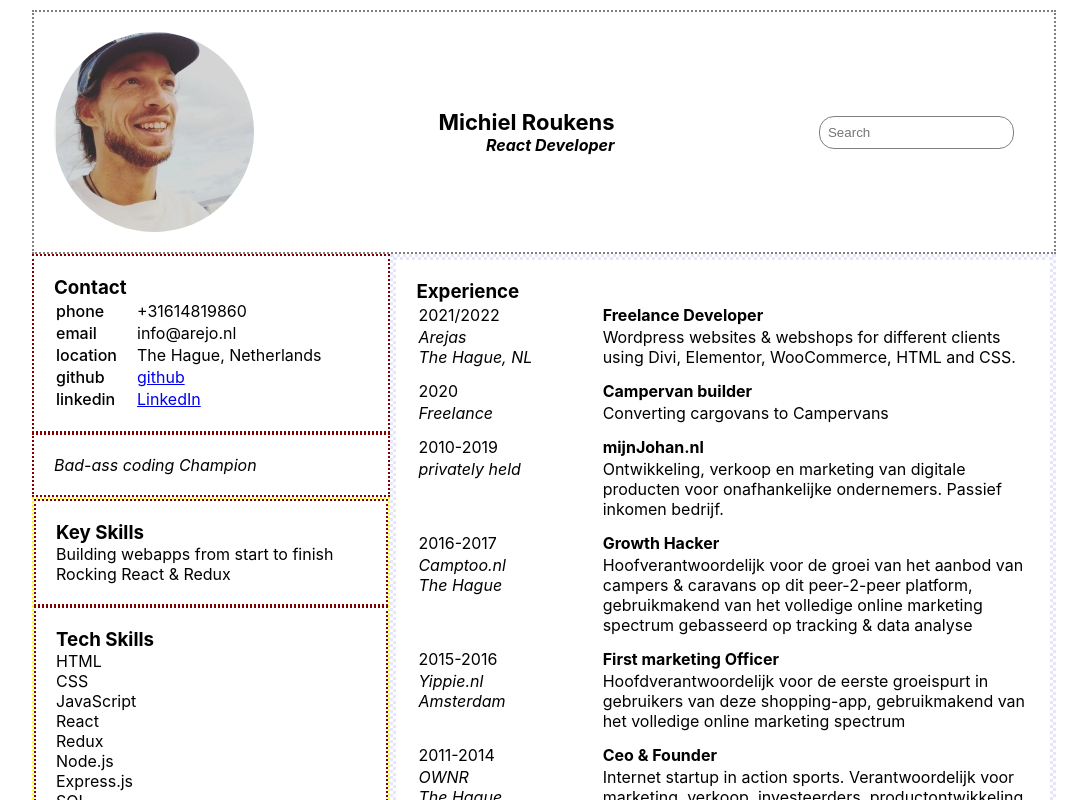
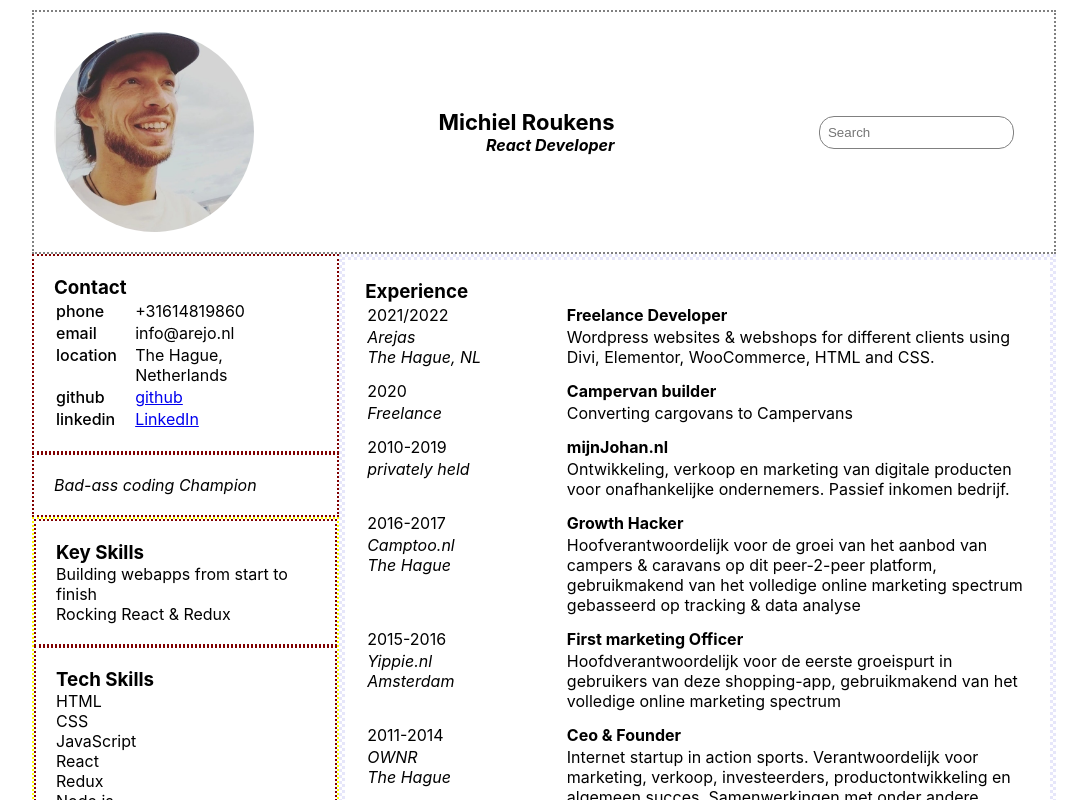
Before and after one commit to arejasverduras/resume, a React (Create React App) app: page / in a window 1280 px wide. Shown: the top 800 px of the page, without its empty margins (96-1183 px from the left). Built offline with nearby package versions, Linux system fonts and the light colour scheme.

Commit message:
try using transition effect

```diff
--- a/src/App.css
+++ b/src/App.css
@@ -12,7 +12,7 @@
   "summary main"
   "sidebar main";
   margin: 10px auto;
-  grid-template-columns: 35% 65%;
+  grid-template-columns: 30% 70%;
 }
 
 @media screen and (max-width: 500px) {
@@ -104,13 +104,13 @@ header {
 .Widget {
   padding: 20px;
   border: 2px dotted maroon;
-
 }
 
 .summary, .contact, .keySkills, .techSkills, .mktSkills, .addSkills, .languages, .hobbies{
   list-style: none;
   padding: 20px;
   border: 2px dotted maroon;
+  transition: visibility 1s;
 }
 
 /* Widgets */
--- a/src/App.js
+++ b/src/App.js
@@ -83,9 +83,9 @@ hobbies} = profileData;
 
         if (toTest.length === 0){
           console.log('no children!');
-          findWidget.style.display='none'
+          findWidget.style.display="none";
         } else {
-          findWidget.style.display='grid'
+          findWidget.style.display='grid';
         }
       })
 
```
